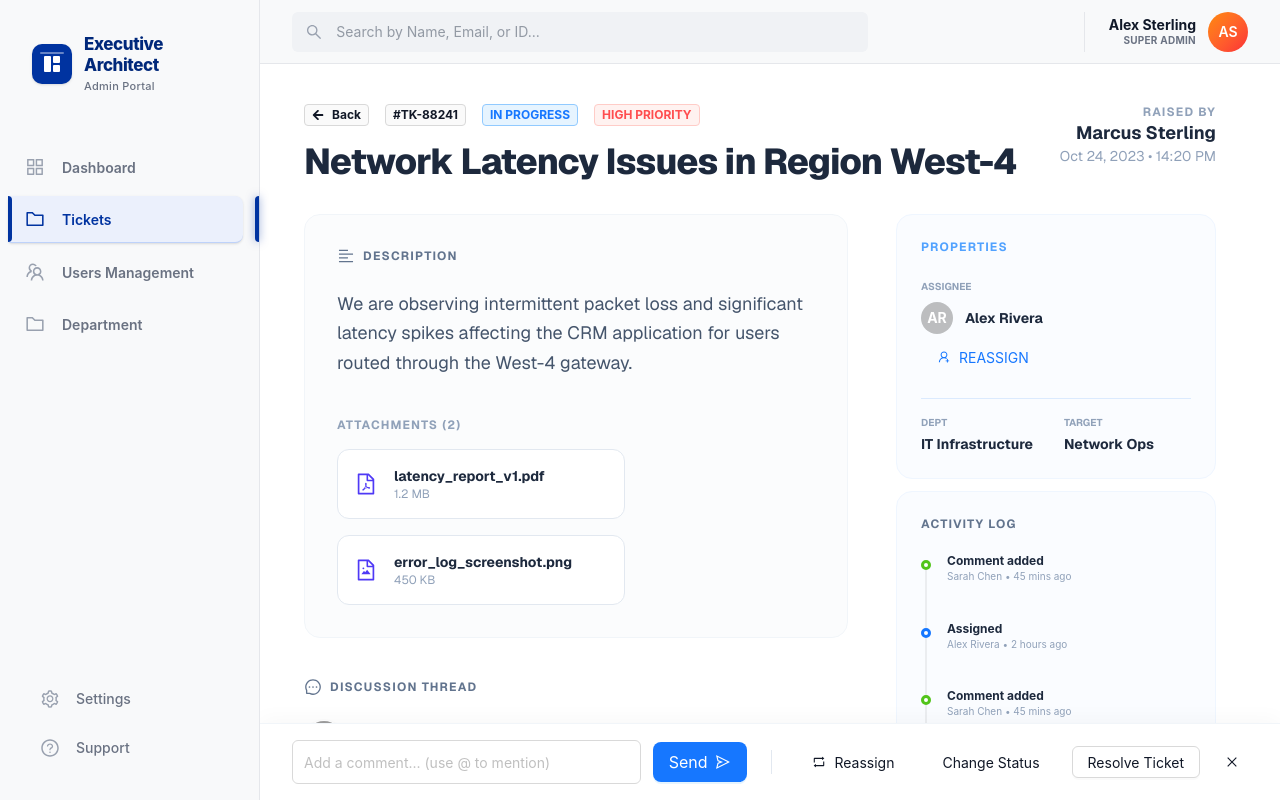
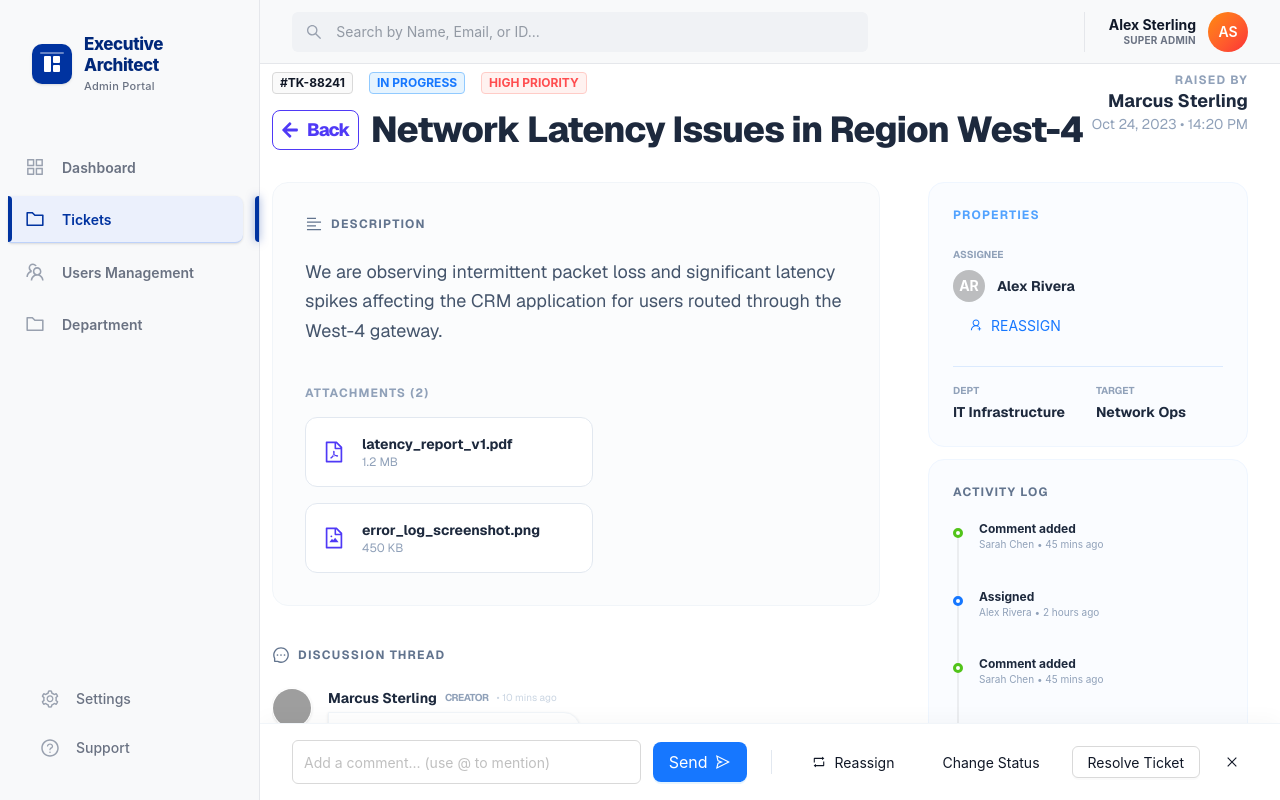
Before and after one commit to vignesh-encipher/ticketing-system, a Next.js app in the folder frontend/: page /admin/tickets/details in a window 1280 px wide. Built offline with nearby package versions, Linux system fonts and the light colour scheme; no server answers; grey boxes are pictures that could not be loaded.

Commit message:
[feature]: ticket back

```diff
--- a/frontend/src/app/admin/tickets/details/page.tsx
+++ b/frontend/src/app/admin/tickets/details/page.tsx
@@ -1,5 +1,4 @@
-
-"use client"
+"use client";
 import React from "react";
 import { Tag, Avatar, Button, Input, Timeline, Space } from "antd";
 // Note the '/ai' at the end of the import path
@@ -174,17 +173,11 @@ const DynamicTicketView: React.FC<TicketProps> = () => {
   if (!data) return <div>Loading...</div>;
 
   return (
-    <div className="h-[80vh] bg-white p-8 font-sans text-slate-900">
+    <div className="h-[80vh] bg-white font-sans text-slate-900">
       {/* --- HEADER --- */}
       <div className="flex justify-between items-start mb-8">
         <div>
           <div className="flex gap-2 mb-4">
-            <Tag className="bg-indigo-50 text-indigo-700 border-none font-bold px-3 py-1 cursor-pointer" onClick={() => router.back()}>
-              <div className="flex items-center gap-2">
-                <FaArrowLeft />
-                Back
-              </div>
-            </Tag>
             <Tag className="bg-indigo-50 text-indigo-700 border-none font-bold px-3 py-1">
               #{data.id}
             </Tag>
@@ -195,7 +188,14 @@ const DynamicTicketView: React.FC<TicketProps> = () => {
               {data.priority}
             </Tag>
           </div>
-          <h1 className="text-4xl font-extrabold text-slate-800 tracking-tight">
+          <h1 className="text-4xl font-extrabold text-slate-800 flex gap-3 tracking-tight">
+            <div
+              className="flex items-center text-lg py-1 gap-2 cursor-pointer text-indigo-600 transition-colors border border-indigo-600 rounded-lg px-2"
+              onClick={() => router.back()}
+            >
+              <FaArrowLeft />
+              Back
+            </div>
             {data.title}
           </h1>
         </div>
```
